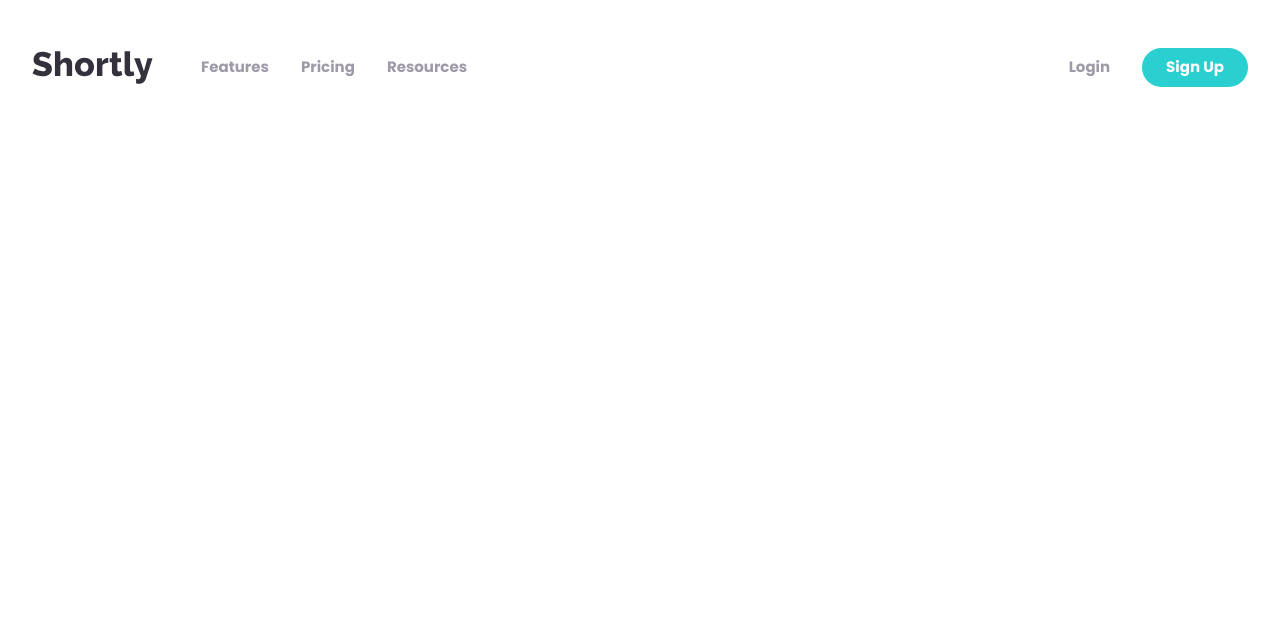
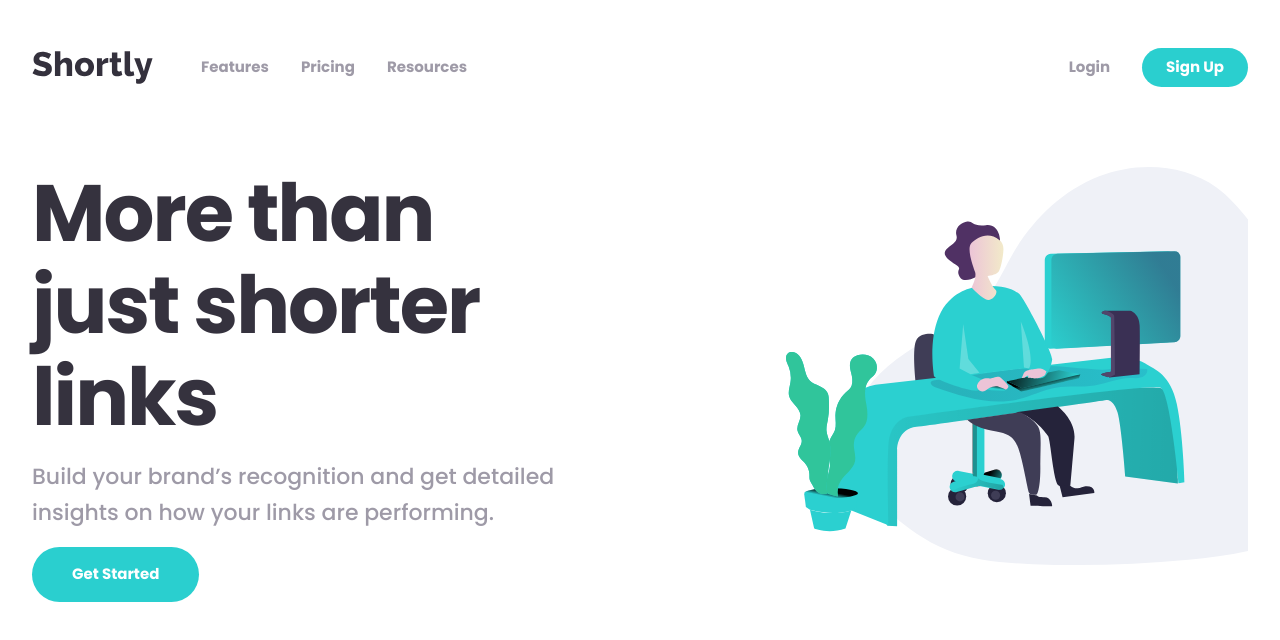
Before and after one commit to Quirozdev/url-shortening-frontend-mentor, a React (Vite) app: page / in a window 1280 px wide. Shown: the top 640 px of the page. Built offline with nearby package versions, Linux system fonts and the light colour scheme.

Commit message:
adding hero section

```diff
--- a/src/features/landing/components/LandingButton.tsx
+++ b/src/features/landing/components/LandingButton.tsx
@@ -1,10 +1,16 @@
 interface Props {
   text: string;
   size: "small" | "large";
-  disabled: boolean;
+  disabled?: boolean;
+  className?: string;
 }
 
-export function LandingButton({ text, size, disabled }: Props) {
+export function LandingButton({
+  text,
+  size,
+  disabled = false,
+  className,
+}: Props) {
   const sizeClasses = size === "small" ? "px-350 py-100" : "px-500 py-300";
 
   const disabledClasses = disabled === true ? "bg-blue-300" : "bg-blue-400";
@@ -12,7 +18,7 @@ export function LandingButton({ text, size, disabled }: Props) {
   return (
     <button
       disabled={disabled}
-      className={`text-preset-7-bold cursor-pointer rounded-[28px] text-white ${sizeClasses} ${disabledClasses}`}
+      className={`text-preset-7-bold cursor-pointer rounded-[28px] text-white ${sizeClasses} ${disabledClasses} ${className}`}
     >
       {text}
     </button>
--- a/src/features/landing/components/LandingContainer.tsx
+++ b/src/features/landing/components/LandingContainer.tsx
@@ -2,12 +2,13 @@ import type { ReactNode } from "react";
 
 interface Props {
   children: ReactNode;
+  className?: string;
 }
 
-export function LandingContainer({ children }: Props) {
+export function LandingContainer({ children, className }: Props) {
   return (
     <section className="@container">
-      <div className="px-350 @2xl:px-400">{children}</div>
+      <div className={`px-350 @2xl:px-400 ${className}`}>{children}</div>
     </section>
   );
 }
--- a/src/features/landing/pages/LandingPage.tsx
+++ b/src/features/landing/pages/LandingPage.tsx
@@ -1,10 +1,12 @@
 import { LandingContainer } from "@/features/landing/components/LandingContainer";
+import { LandingHeroSection } from "@/features/landing/widgets/LandingHeroSection";
 import { LandingPageHeader } from "@/features/landing/widgets/LandingPageHeader";
 
 export function LandingPage() {
   return (
-    <LandingContainer>
+    <LandingContainer className="flex flex-col items-center gap-1000">
       <LandingPageHeader />
+      <LandingHeroSection />
     </LandingContainer>
   );
 }
--- a/src/features/landing/widgets/LandingBurgerMenu.tsx
+++ b/src/features/landing/widgets/LandingBurgerMenu.tsx
@@ -48,7 +48,7 @@ export function LandingBurgerMenu() {
               <li className="text-preset-6-bold cursor-pointer self-center text-white">
                 Login
               </li>
-              <LandingButton text="Sign Up" size="small" disabled={false} />
+              <LandingButton text="Sign Up" size="small" />
             </div>
           </ul>
         </div>
--- /dev/null
+++ b/src/features/landing/widgets/LandingHeroSection.tsx
@@ -0,0 +1,25 @@
+import { LandingButton } from "@/features/landing/components/LandingButton";
+
+export function LandingHeroSection() {
+  return (
+    <section className="flex w-full max-w-7xl flex-col-reverse justify-between gap-x-1000 gap-y-500 @5xl:flex-row">
+      <div className="flex flex-col items-center gap-300 text-center @5xl:items-start @5xl:text-left">
+        <h1 className="text-preset-1 text-gray-900">
+          More than just shorter links
+        </h1>
+        <p className="text-preset-4-medium text-gray-500">
+          Build your brand’s recognition and get detailed insights on how your
+          links are performing.
+        </p>
+        <LandingButton text="Get Started" size="large" className="w-fit" />
+      </div>
+      <div className="w-full overflow-hidden">
+        <img
+          src="/images/illustration-working.svg"
+          alt="Working Illustration"
+          className="translate-x-8 @3xl:translate-x-36"
+        />
+      </div>
+    </section>
+  );
+}
--- a/src/features/landing/widgets/LandingPageHeader.tsx
+++ b/src/features/landing/widgets/LandingPageHeader.tsx
@@ -4,10 +4,10 @@ import { LandingBurgerMenu } from "@/features/landing/widgets/LandingBurgerMenu"
 
 export function LandingPageHeader() {
   return (
-    <header className="@container flex items-center justify-between pt-600">
+    <header className="@container flex w-full max-w-7xl items-center justify-between pt-600">
       <div className="flex items-center gap-600">
         <a href="/">
-          <img src="/images/logo.svg" />
+          <img src="/images/logo.svg" alt="Logo" />
         </a>
         <nav className="hidden @2xl:block">
           <ul className="flex gap-400">
@@ -20,7 +20,7 @@ export function LandingPageHeader() {
       <>
         <div className="hidden items-center gap-400 @2xl:flex">
           <NavItem text="Login" />
-          <LandingButton text="Sign Up" size="small" disabled={false} />
+          <LandingButton text="Sign Up" size="small" />
         </div>
         <div className="flex items-center @2xl:hidden">
           <LandingBurgerMenu />
```
